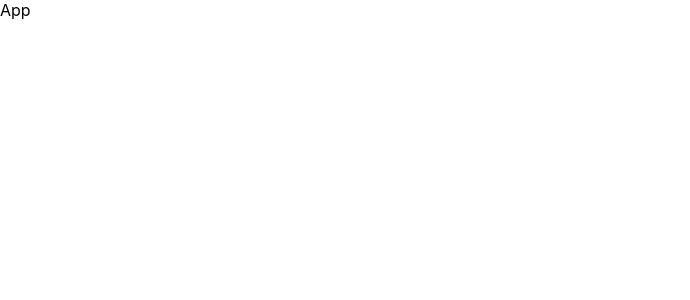
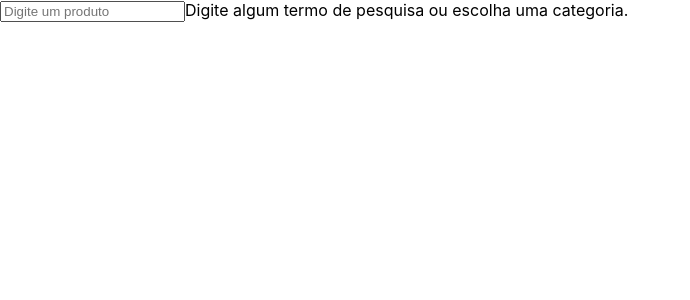
Before and after one commit to Rafael-Souza-97/frontend-online-store, a React (Create React App) app: page / in a window 1280 px wide. Shown: the top 300 px of the page, without its empty margins (0-690 px from the left). Built offline with nearby package versions, Linux system fonts and the light colour scheme.

Commit message:
Resolve requisito 2.

```diff
--- a/src/App.js
+++ b/src/App.js
@@ -1,10 +1,19 @@
 import React, { Component } from 'react';
+import { Route, Switch, BrowserRouter } from 'react-router-dom';
+import Home from './pages/Home';
+import NotFound from './pages/NotFound';
 // import { getCategories, getProductsFromCategoryAndQuery } from './services/api';
 
 export default class App extends Component {
   render() {
     return (
-      <div>App</div>
+      <BrowserRouter>
+        <Switch>
+          <Route exact path="/" component={ Home } />
+          <Route exact path="*" component={ NotFound } />
+        </Switch>
+      </BrowserRouter>
+
     );
   }
 }
--- a/src/index.js
+++ b/src/index.js
@@ -6,7 +6,7 @@ import * as serviceWorker from './serviceWorker';
 
 ReactDOM.render(
   <React.StrictMode>
-    <App />
+   <App />
   </React.StrictMode>,
   document.getElementById('root'),
 );
--- /dev/null
+++ b/src/pages/Home.jsx
@@ -0,0 +1,32 @@
+import React, { Component } from 'react';
+
+export default class Home extends Component {
+  constructor() {
+    super();
+    this.state = {
+      result: [],
+    };
+  }
+
+  render() {
+    const { result } = this.state;
+
+    return (
+      <div>
+        <label htmlFor="search">
+          <input type="text" id="search" placeholder="Digite um produto" />
+        </label>
+        {
+          !result.length && (
+            <span
+              data-testid="home-initial-message"
+            >
+              Digite algum termo de pesquisa ou escolha uma categoria.
+            </span>
+          )
+        }
+
+      </div>
+    );
+  }
+}
--- /dev/null
+++ b/src/pages/NotFound.jsx
@@ -0,0 +1,9 @@
+import React, { Component } from 'react';
+
+export default class NotFound extends Component {
+  render() {
+    return (
+      <div>NotFound</div>
+    );
+  }
+}
```
